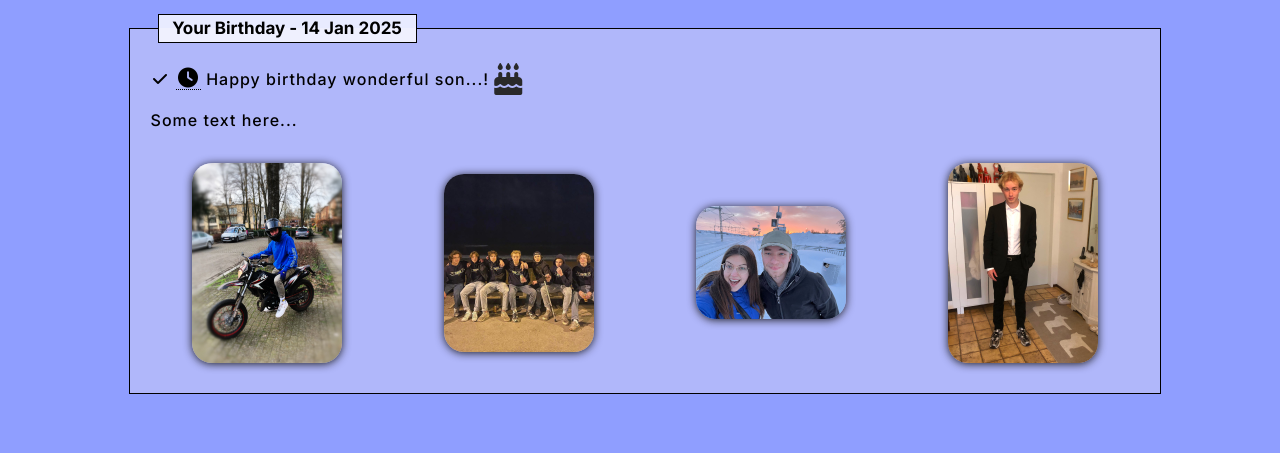
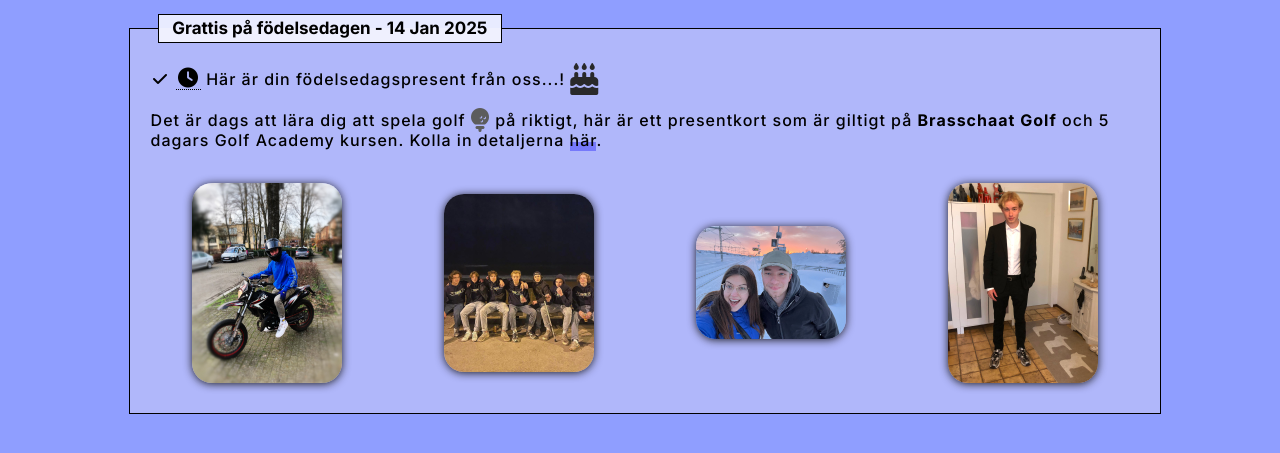
Before and after one commit to Mathiaspihl/14012004, a plain HTML site: page index.html in a window 1280 px wide. Shown: the part 111-564 px from the top of the page. Drawn offline with Linux system fonts and the light colour scheme; a web font is replaced by a local one.

Commit message:
site and style update

```diff
--- a/index.html
+++ b/index.html
@@ -48,16 +48,16 @@
 		<tr>
 			<td >
 				<fieldset>
-					<legend><b>Your Birthday - 14 Jan 2025</b></legend>
+					<legend><b>Grattis på födelsedagen - 14 Jan 2025</b></legend>
 
 					<p class="main" style="margin-bottom: 10px; margin-top: 20px;">
 						<i class="fas fa-check fa-fw"></i>
 						<i class="tooltip"><i style="font-size:20px;" class="fa fa-clock fa-fw"></i><span class="tooltiptext">2025-01-11 11:02:47 CET</span></i>
-                        Happy birthday wonderful son...!&nbsp;<i class="fa-solid fa-cake-candles fa-2xl" style="color: #29292a;"></i>
+                        Här är din födelsedagspresent från oss...!&nbsp;<i class="fa-solid fa-cake-candles fa-2xl" style="color: #29292a;"></i>
 					</p>
 
                     <p class="main" style="margin-bottom: 10px; margin-top: 20px;">
-						Some text here...
+						Det är dags att lära dig att spela golf <i class="fa-solid fa-golf-ball-tee fa-xl" style="color: #5c5c5c;"></i> på riktigt, här är ett presentkort som är giltigt på <b>Brasschaat Golf</b> och 5 dagars Golf Academy kursen. Kolla in detaljerna <a target="_blank" href="https://brasschaatgolf.be/en/lessons">här</a>.
 					</p>
 
 					<p class="main">
--- a/styles.css
+++ b/styles.css
@@ -195,7 +195,7 @@ a {
     font-family: 'Inter', sans-serif;
     text-decoration: none;
     padding: 2px 0px 1px;
-    background-image: linear-gradient(transparent 0%, transparent calc(50% - 9px), rgba(0, 255, 0, 0.35) calc(50% - 9px), rgba(0, 255, 0, 0.35) 100%);
+    background-image: linear-gradient(transparent 0%, transparent calc(50% - 9px), rgba(10, 6, 252, 0.35) calc(50% - 9px), rgba(10, 6, 252, 0.35) 100%);
     transition: background-position 120ms ease-in-out 0s, padding 120ms ease-in-out 0s;
     background-size: 100% 200%;
     background-position: 0px 0px;
```
